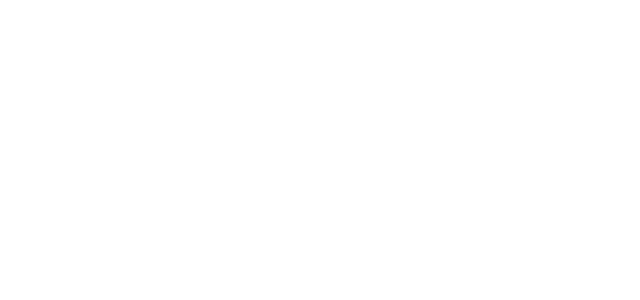
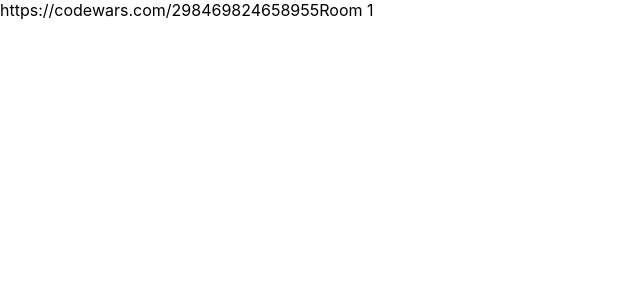
Before and after one commit to SquadSpar/SquadSpar.github.io, a React (Create React App) app: page /#/room/1 in a window 1280 px wide. Shown: the top 300 px of the page, without its empty margins (0-640 px from the left). Built offline with nearby package versions, Linux system fonts and the light colour scheme.

Commit message:
added room and some changes at home

```diff
--- a/package.json
+++ b/package.json
@@ -6,6 +6,7 @@
     "@testing-library/jest-dom": "^4.2.4",
     "@testing-library/react": "^9.4.0",
     "@testing-library/user-event": "^7.2.1",
+    "axios": "^0.19.0",
     "react": "^16.12.0",
     "react-dom": "^16.12.0",
     "react-router-dom": "^5.1.2",
--- a/src/App.js
+++ b/src/App.js
@@ -1,13 +1,18 @@
 import React from "react";
 // import logo from './logo.svg';
 import Home from "./containers/Home";
+import Room from "./containers/Room";
+
 import "./App.css";
 import { Switch, Route } from "react-router-dom";
 
 function App() {
   return (
     <Switch>
-      <Route exact path="/" render={props => <Home />} />
+      <Route exact path="/" render={props => <Home {...props} />} />
+      <Route exact path="/room/:number" render={props => <Room {...props} />} />
+
+
     </Switch>
   );
 }
--- a/src/containers/Home.jsx
+++ b/src/containers/Home.jsx
@@ -1,12 +1,29 @@
 import React, { Component } from 'react'
 // import '../../stylesheets/home.scss'
+import axios from 'axios'
+class Home extends Component {
 
-class Home extends Component {
+  createRoom = () => {
+    //axios.post('/createRoom').then(res=>{ //Get endpoint from Neil
+      this.props.history.push('/newRoomPage')
+    //})
+  }
+
+  joinRoom = () => {
+    let roomNumber = prompt('whats your room number?')
+    console.log(roomNumber)
+    //axios.post('/joinRoom').then(res=>{ //Get endpoint from Neil
+      this.props.history.push(`/room/${roomNumber}`)
+    //})
+
+  }
+
   render() {
+    console.log(this)
     return (
       <div className="home">
-        <button>STUDENT</button>
-        <button>TEACHER</button>
+        <button onClick={this.joinRoom} >STUDENT | Join Room</button>
+        <button onClick={this.createRoom}>TEACHER | Create Room</button>
       </div>
     )
   }
--- /dev/null
+++ b/src/containers/Room.jsx
@@ -0,0 +1,36 @@
+import React, { Component } from 'react'
+import Axios from 'axios'
+
+export default class Room extends Component {
+
+    state = {
+        timer: 60,
+        links : [`https://codewars.com/2984698246589`]
+    }
+
+    componentDidMount(){
+        //Axios.get(`/room/${tjhis.props.match.params.number}`) //Get endpoint from neil setState with new links
+        this.startTimer()
+    }
+
+
+    startTimer = () => {
+        setInterval(()=>{
+            this.setState({
+                timer:this.state.timer-1
+            })
+        },1000)
+
+    }
+
+    render() {
+        return (
+            <div>
+
+                {this.state.links}
+                {this.state.timer}
+                Room {this.props.match.params.number}
+            </div>
+        )
+    }
+}
```
Also changed, not shown: 1 other file (tests, documents, lock files or other folders).
